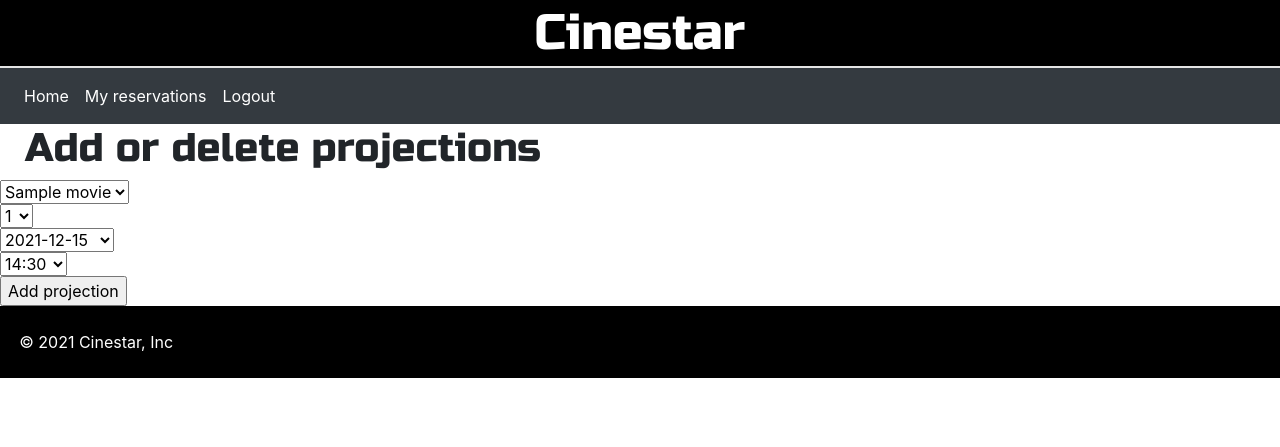
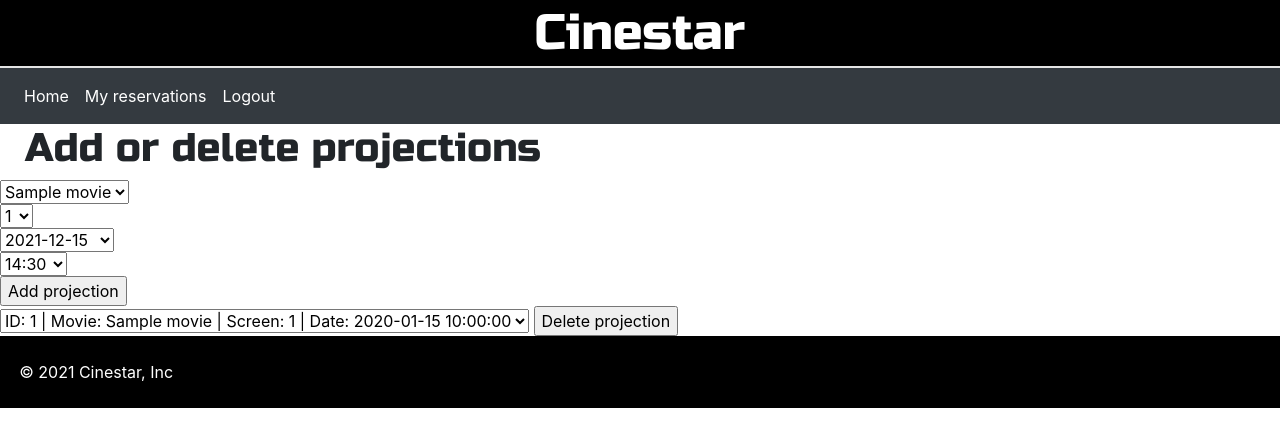
Before and after one commit to SiboraBaboci/cinema-theater, a Flask app: page /changeProjection in a window 1280 px wide. Shown: the top 447 px of the page. Run offline with Flask 2, Linux system fonts and the light colour scheme; a user stored in the database is signed in; tables that the repository leaves empty hold one stand-in row (values such as "Sample post"); some libraries are stand-ins or nearby versions.

Commit message:
included movie_id

```diff
--- a/website/template/add_movie_view.html
+++ b/website/template/add_movie_view.html
@@ -26,8 +26,10 @@ Add projection
   <form action="{{ url_for('open_changeProjection') }}" method="post">
     <div>
       <select id="movie_insert" name="movie_field">
+      {% for movie_id in unique_movie_id_list %}
+        <option value="{{movie_id}}">
+      {% endfor %}
       {% for movie in unique_movie_list %}
-        <option value="{{movie}}">
           {{movie}}
         </option>
       {% endfor %}
@@ -61,11 +63,43 @@ Add projection
     <div>
       <input type="submit" value="Add projection"/>
     </div>
-</form>
+  </form>
+
+
+  <form action="/action_page.php">
+    <select id="projections">
+      {% for projection in future_projections %}
+        <option value="{{projection.projection_id}} {{projection.movie_id}} {{projection.screen_id}} {{projection.date}}">
+          ID: {{projection.projection_id}} | Movie: {{projection.movie_title}} | Screen: {{projection.screen_id}} | Date: {{projection.date}}
+        </option>
+      {% endfor %}
+      </select>
+    <input type="submit" value="Delete projection"/>
+  </form>
 
 
 
+  <!-- {% for projection in future_projections %}
+  <form>
+    <td>{{projection.projection_id}}</td>
+    <td>{{projection.movie_title}}</td>
+    <td>{{projection.screen_id}}</td>
+    <td>{{projection.date}}</td>
+    <td><button class="btn btn-dark">Delete projection</button></td>
+  </form>
+  {% endfor %} -->
 
+
+
+  <!-- {% for projection in future_projections %}
+  <form>
+    <td>{{projection.projection_id}}</td>
+    <td>{{projection.movie_title}}</td>
+    <td>{{projection.screen_id}}</td>
+    <td>{{projection.date}}</td>
+    <td><button class="btn btn-dark">Delete projection</button></td>
+  </form>
+  {% endfor %} -->
 
 
   <!-- <table id="customer_table_today" class="table">
```
